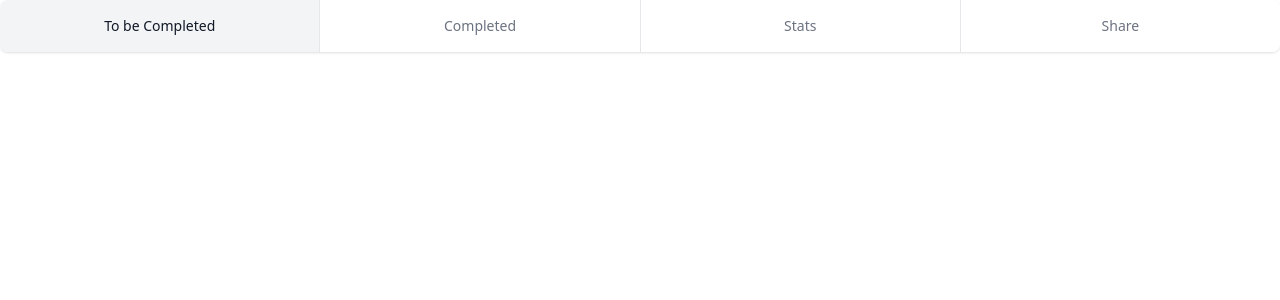
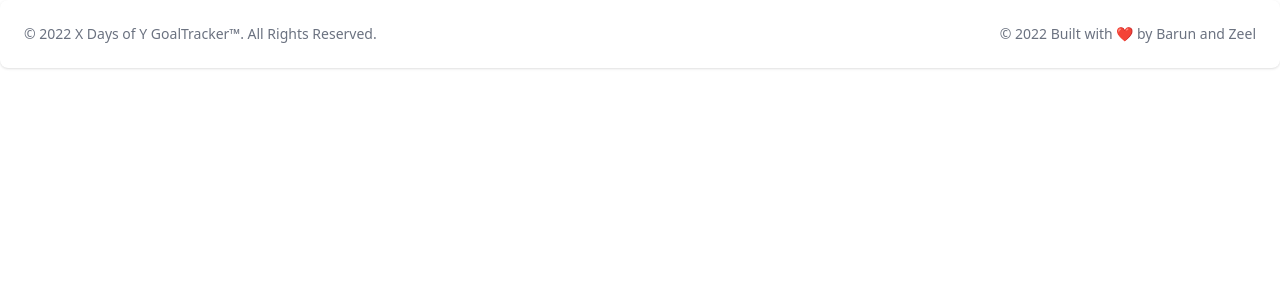
Before and after one commit to TechLifeEasy/dailygoaltracker, a React (Create React App) app: page / in a window 1280 px wide. Shown: the top 300 px of the page. Built offline with nearby package versions, Linux system fonts and the light colour scheme; no server answers.

Commit message:
footer done

```diff
--- a/src/App.js
+++ b/src/App.js
@@ -7,6 +7,7 @@
 import Task from "./pages/Home";
 import pageNotFound from "./pageNotFound";
 import Tabs from "./components/Tabs";
+import Footer from "./components/Footer";
 
 function App() {
   useEffect(() => {
@@ -18,7 +19,8 @@
       {/* <pageNotFound /> */}
       {/* <Navbar /> */}
       {/* <Task /> */}
-      <Tabs />
+      {/* <Tabs /> */}
+      <Footer />
       {/* <Onboarding /> */}
       {/* <SignUp /> */}
       {/* <LogIn /> */}
--- /dev/null
+++ b/src/components/Footer.jsx
@@ -0,0 +1,32 @@
+import React from "react";
+
+const Footer = () => {
+  return (
+    <div>
+      <footer class="p-4 bg-white rounded-lg shadow md:flex md:items-center md:justify-between md:p-6 dark:bg-gray-800">
+        <span class="text-sm text-gray-500 sm:text-center dark:text-gray-400">
+          © 2022{" "}
+          <a
+            href="https://flowbite.com"
+            class="hover:underline"
+            target="_blank">
+            X Days of Y GoalTracker™
+          </a>
+          . All Rights Reserved.
+        </span>
+
+        <span class="text-sm text-gray-500 sm:text-center dark:text-gray-400">
+          © 2022 Built with ❤️ by {""}
+          <a
+            href="https://flowbite.com"
+            class="hover:underline"
+            target="_blank">
+            <a href="">Barun</a> and <a href="">Zeel</a>
+          </a>
+        </span>
+      </footer>
+    </div>
+  );
+};
+
+export default Footer;
```
